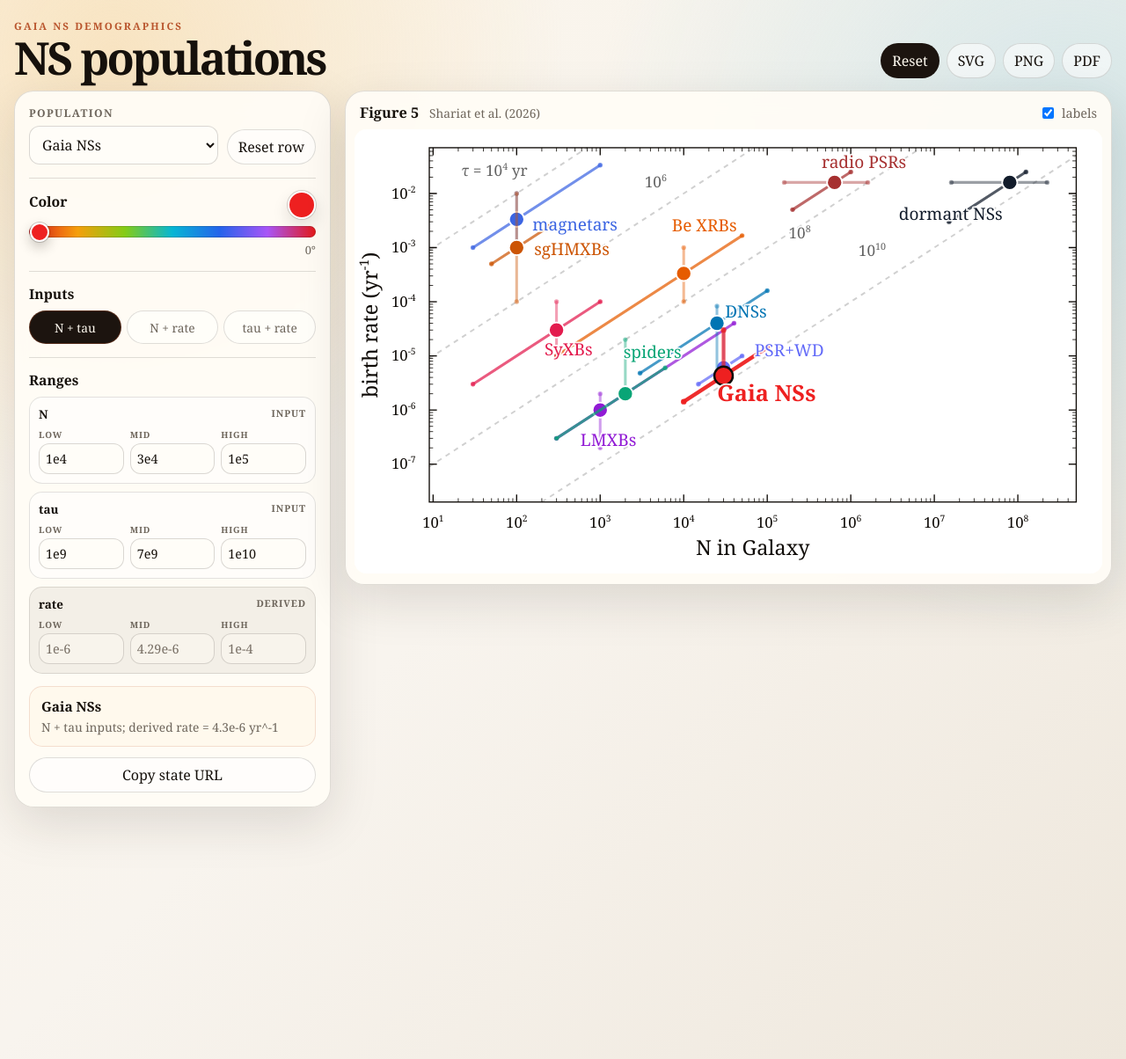
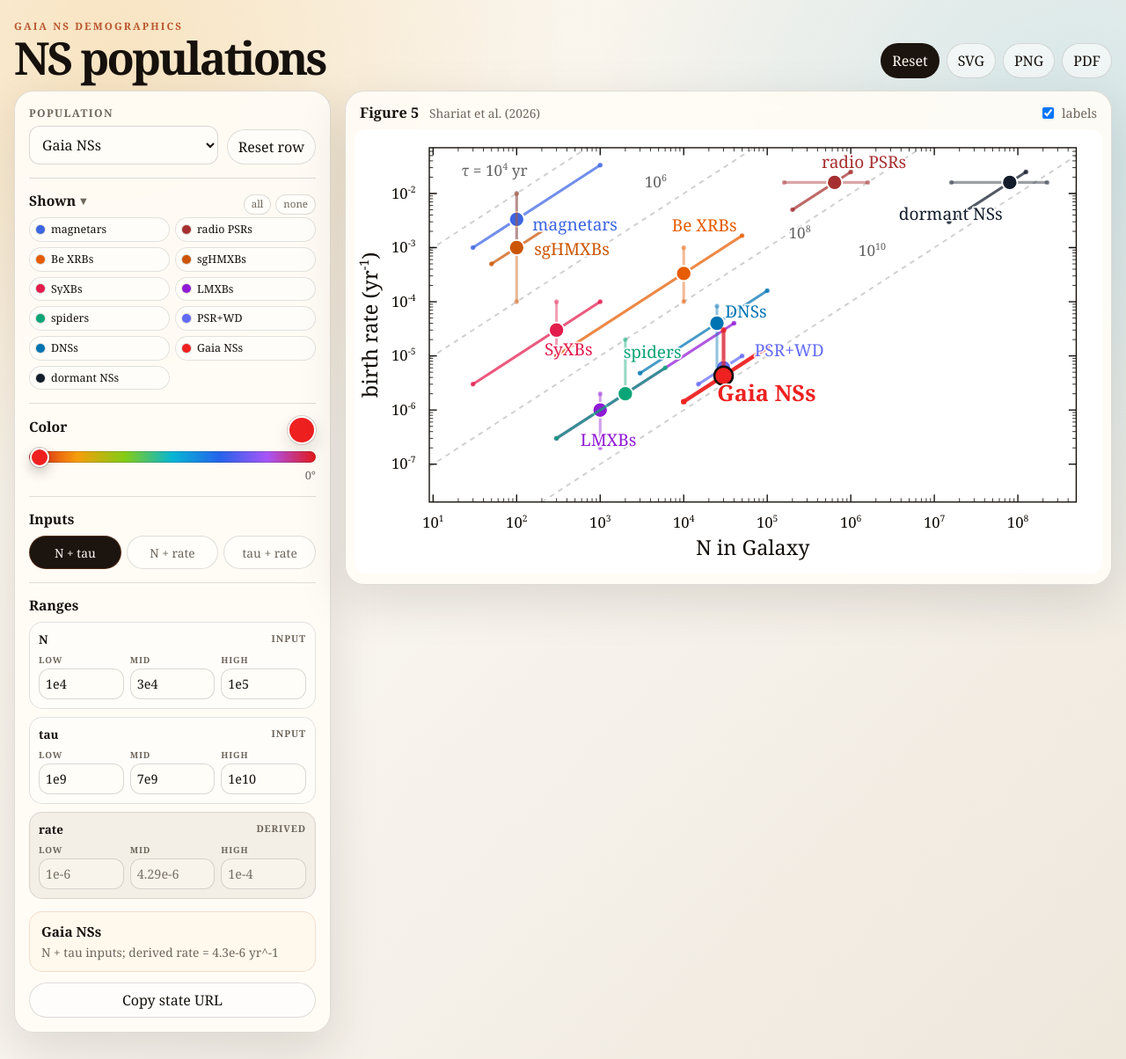
Before and after one commit to cheyanneshariat/cheyanneshariat.github.io, a Jekyll site: the page code/ns-populations/index.html, which Jekyll copies as it is, in a window 1280 px wide and 1204 px high. Shown: the whole window at 88% size. Built offline with Jekyll 4.4.1, drawn with Linux system fonts in a browser that asks for light colours.

Commit message:
Add population visibility controls

```diff
--- a/code/ns-populations/app.js
+++ b/code/ns-populations/app.js
@@ -183,6 +183,7 @@ const state = {
   populations: structuredClone(DEFAULT_POPULATIONS),
   selectedId: "gaia_ns",
   showLabels: true,
+  shownCollapsed: false,
   lifetimeLabels: structuredClone(DEFAULT_LIFETIME_LABELS),
 };
 
@@ -191,6 +192,9 @@ const hueSlider = document.getElementById("hue-slider");
 const hueOutput = document.getElementById("hue-output");
 const swatch = document.getElementById("color-swatch");
 const rangeGrid = document.getElementById("range-grid");
+const shownToggle = document.getElementById("shown-toggle");
+const visibilityPanel = document.getElementById("visibility-panel");
+const visibilityGrid = document.getElementById("visibility-grid");
 const selectedSummary = document.getElementById("selected-summary");
 const derivedSummary = document.getElementById("derived-summary");
 const plotHost = document.getElementById("plot-host");
@@ -302,6 +306,10 @@ function clientToSvg(svgEl, event) {
 
 function selectedPopulation() {
   return state.populations.find((pop) => pop.id === state.selectedId) ?? state.populations[0];
+}
+
+function isVisible(pop) {
+  return pop.visible !== false;
 }
 
 function activeVariables(pop) {
@@ -508,6 +516,7 @@ function drawLifetimeLines(root) {
 }
 
 function drawPopulation(root, pop) {
+  if (!isVisible(pop)) return;
   const row = rowFromPopulation(pop);
   if (!(row.n > 0 && row.r > 0)) return;
   const group = svg("g", { class: "population-layer", "data-population": pop.id });
@@ -567,6 +576,7 @@ function drawPopulation(root, pop) {
 
 function drawPopulationLabels(layer) {
   for (const pop of state.populations) {
+    if (!isVisible(pop)) continue;
     const row = rowFromPopulation(pop);
     if (!(row.n > 0 && row.r > 0)) continue;
     const [dx, dy, anchor] = pop.offset;
@@ -767,6 +777,7 @@ function renderControls() {
   document.querySelectorAll("input[name='input-pair']").forEach((radio) => {
     radio.checked = radio.value === pop.use;
   });
+  renderVisibilityControls();
 
   const active = new Set(activeVariables(pop));
   const d = deriveTriplets(pop);
@@ -803,10 +814,32 @@ function renderControls() {
   });
   rangeGrid.replaceChildren(...rows);
 
-  selectedSummary.textContent = pop.display;
+  selectedSummary.textContent = `${pop.display}${isVisible(pop) ? "" : " (hidden)"}`;
   const activeText = activeVariables(pop).map((v) => VARIABLE_META[v].label).join(" + ");
   let derivedKey = ["N", "tau", "rate"].find((v) => !active.has(v));
   derivedSummary.textContent = `${activeText} inputs; derived ${VARIABLE_META[derivedKey].label} = ${fmt(row[derivedKey === "N" ? "n" : derivedKey === "tau" ? "t" : "r"], 2)} ${VARIABLE_META[derivedKey].unit}`;
+}
+
+function renderVisibilityControls() {
+  shownToggle.setAttribute("aria-expanded", String(!state.shownCollapsed));
+  visibilityPanel.classList.toggle("collapsed", state.shownCollapsed);
+  visibilityPanel.hidden = state.shownCollapsed;
+  visibilityGrid.replaceChildren(...state.populations.map((pop) => {
+    const label = document.createElement("label");
+    label.className = "visibility-pill";
+    label.style.setProperty("--pop-color", hsl(pop, 1));
+    const input = document.createElement("input");
+    input.type = "checkbox";
+    input.checked = isVisible(pop);
+    input.dataset.population = pop.id;
+    input.addEventListener("change", handleVisibilityChange);
+    const dot = document.createElement("span");
+    dot.className = "visibility-dot";
+    const text = document.createElement("span");
+    text.textContent = pop.display;
+    label.append(input, dot, text);
+    return label;
+  }));
 }
 
 function normalizeTriplet(values) {
@@ -852,6 +885,7 @@ function resetAll() {
   state.populations = structuredClone(DEFAULT_POPULATIONS);
   state.lifetimeLabels = structuredClone(DEFAULT_LIFETIME_LABELS);
   state.selectedId = "gaia_ns";
+  state.shownCollapsed = false;
   populateSelect();
   renderControls();
   renderPlot();
@@ -860,6 +894,7 @@ function resetAll() {
 function serializeState() {
   const compact = state.populations.map((pop) => ({
     id: pop.id,
+    visible: isVisible(pop),
     use: pop.use,
     hue: pop.hue,
     light: pop.light,
@@ -884,7 +919,7 @@ function hydrateFromUrl() {
     for (const update of incomingPopulations ?? []) {
       const target = state.populations.find((pop) => pop.id === update.id);
       if (!target) continue;
-      for (const key of ["use", "hue", "light", "N", "tau", "rate", "offset"]) {
+      for (const key of ["visible", "use", "hue", "light", "N", "tau", "rate", "offset"]) {
         if (update[key] !== undefined) target[key] = update[key];
       }
     }
@@ -897,6 +932,25 @@ function hydrateFromUrl() {
   } catch (err) {
     console.warn("Could not read URL state", err);
   }
+}
+
+function handleVisibilityChange(event) {
+  const pop = state.populations.find((item) => item.id === event.target.dataset.population);
+  if (!pop) return;
+  pop.visible = event.target.checked;
+  renderControls();
+  renderPlot();
+}
+
+function setAllVisibility(value) {
+  for (const pop of state.populations) pop.visible = value;
+  renderControls();
+  renderPlot();
+}
+
+function toggleShownSection() {
+  state.shownCollapsed = !state.shownCollapsed;
+  renderVisibilityControls();
 }
 
 async function copyUrlState() {
@@ -1063,6 +1117,9 @@ function bindEvents() {
   });
   document.getElementById("reset-population").addEventListener("click", resetPopulation);
   document.getElementById("reset-all").addEventListener("click", resetAll);
+  shownToggle.addEventListener("click", toggleShownSection);
+  document.getElementById("show-all").addEventListener("click", () => setAllVisibility(true));
+  document.getElementById("hide-all").addEventListener("click", () => setAllVisibility(false));
   document.getElementById("copy-link").addEventListener("click", copyUrlState);
   document.getElementById("download-svg").addEventListener("click", downloadSvg);
   document.getElementById("download-png").addEventListener("click", downloadPng);
--- a/code/ns-populations/index.html
+++ b/code/ns-populations/index.html
@@ -5,7 +5,7 @@
   <meta name="viewport" content="width=device-width, initial-scale=1" />
   <title>NS Populations</title>
   <link rel="icon" href="favicon.svg" type="image/svg+xml" />
-  <link rel="stylesheet" href="styles.css?v=20260527r" />
+  <link rel="stylesheet" href="styles.css?v=20260527t" />
 </head>
 <body>
   <main class="page-shell">
@@ -31,6 +31,23 @@
           </div>
           <button id="reset-population" class="ghost-button compact" type="button">Reset row</button>
         </div>
+
+        <section class="control-section" aria-labelledby="shown-title">
+          <div class="section-title-row">
+            <h2 id="shown-title">
+              <button id="shown-toggle" class="section-toggle" type="button" aria-expanded="true" aria-controls="visibility-panel">
+                <span>Shown</span><span class="section-toggle-icon" aria-hidden="true">▾</span>
+              </button>
+            </h2>
+            <div class="mini-actions">
+              <button id="show-all" class="mini-button" type="button">all</button>
+              <button id="hide-all" class="mini-button" type="button">none</button>
+            </div>
+          </div>
+          <div id="visibility-panel" class="visibility-panel">
+            <div id="visibility-grid" class="visibility-grid"></div>
+          </div>
+        </section>
 
         <section class="control-section color-section" aria-labelledby="color-title">
           <div class="section-title-row">
@@ -76,6 +93,6 @@
     </section>
   </main>
 
-  <script src="app.js?v=20260527r"></script>
+  <script src="app.js?v=20260527t"></script>
 </body>
 </html>
--- a/code/ns-populations/styles.css
+++ b/code/ns-populations/styles.css
@@ -161,6 +161,72 @@ select:focus,
   gap: 12px;
 }
 
+.section-toggle {
+  display: inline-flex;
+  align-items: center;
+  gap: 5px;
+  border: 0;
+  background: transparent;
+  color: var(--ink);
+  padding: 0;
+  font: inherit;
+  font-weight: 700;
+  cursor: pointer;
+}
+
+.section-toggle:focus-visible {
+  border-radius: 6px;
+  outline: 2px solid rgba(185, 85, 45, 0.45);
+  outline-offset: 3px;
+}
+
+.section-toggle-icon {
+  display: inline-block;
+  color: var(--muted);
+  font-size: 0.85em;
+  transform-origin: center;
+  transition: transform 140ms ease;
+}
+
+.section-toggle[aria-expanded="false"] .section-toggle-icon {
+  transform: rotate(-90deg);
+}
+
+.mini-actions {
+  display: flex;
+  gap: 5px;
+}
+
+.mini-button {
+  border: 1px solid rgba(30, 24, 18, 0.14);
+  border-radius: 999px;
+  background: rgba(255, 255, 255, 0.56);
+  color: var(--muted);
+  padding: 3px 8px;
+  font-size: 0.72rem;
+  line-height: 1.3;
+  transition: background 120ms ease, color 120ms ease, border-color 120ms ease;
+}
+
+.mini-button:hover {
+  border-color: rgba(185, 85, 45, 0.35);
+  background: rgba(255, 255, 255, 0.86);
+  color: var(--ink);
+}
+
+.visibility-panel {
+  overflow: hidden;
+  max-height: 260px;
+  opacity: 1;
+  transition: max-height 160ms ease, opacity 120ms ease;
+}
+
+.visibility-panel.collapsed {
+  max-height: 0;
+  opacity: 0;
+  pointer-events: none;
+}
+
 .color-swatch {
   width: 32px;
   height: 32px;
@@ -237,6 +303,60 @@ select:focus,
   border-color: rgba(185, 85, 45, 0.35);
   background: #1c140f;
   color: #fffaf0;
+}
+
+.visibility-grid {
+  display: grid;
+  grid-template-columns: repeat(2, minmax(0, 1fr));
+  gap: 6px;
+}
+
+.visibility-pill {
+  display: flex;
+  align-items: center;
+  gap: 7px;
+  min-width: 0;
+  padding: 6px 7px;
+  border: 1px solid rgba(30, 24, 18, 0.12);
+  border-radius: 999px;
+  background: rgba(255, 255, 255, 0.52);
+  color: var(--ink);
+  font-size: 0.78rem;
+  line-height: 1.1;
+  cursor: pointer;
+  transition: opacity 120ms ease, background 120ms ease, border-color 120ms ease;
+}
+
+.visibility-pill input {
+  position: absolute;
+  opacity: 0;
+  pointer-events: none;
+}
+
+.visibility-dot {
+  flex: 0 0 auto;
+  width: 10px;
+  height: 10px;
+  border-radius: 999px;
+  background: var(--pop-color);
+  box-shadow: 0 0 0 1px rgba(30, 24, 18, 0.16);
+}
+
+.visibility-pill span:last-child {
+  min-width: 0;
+  overflow: hidden;
+  text-overflow: ellipsis;
+  white-space: nowrap;
+}
+
+.visibility-pill:has(input:not(:checked)) {
+  opacity: 0.45;
+  background: rgba(233, 228, 219, 0.48);
+}
+
+.visibility-pill:has(input:focus-visible) {
+  border-color: rgba(185, 85, 45, 0.65);
+  box-shadow: 0 0 0 3px rgba(185, 85, 45, 0.12);
 }
 
 .range-grid {
@@ -481,7 +601,8 @@ select:focus,
   }
 
   .segmented,
-  .value-grid {
+  .value-grid,
+  .visibility-grid {
     grid-template-columns: 1fr;
   }
 
```
